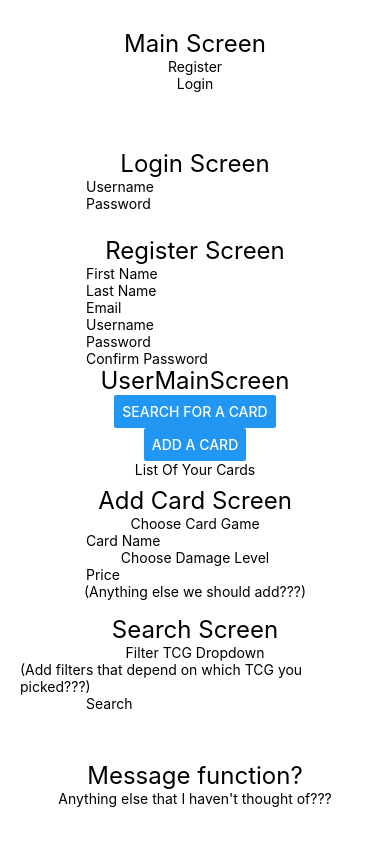
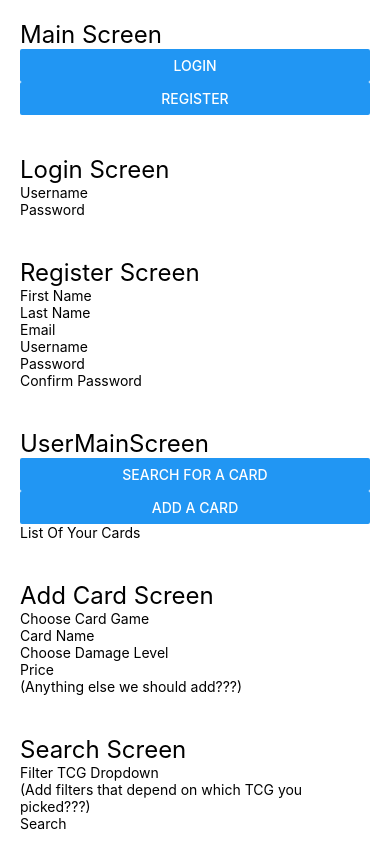
Before and after one commit to KevinCosma/TCG_Trader, a React Native app: screen / in a window 390 px wide. Built offline with nearby package versions, Linux system fonts and the light colour scheme.

Commit message:
Took out alignItems and justifyContent out of every style except for styles.container. Added another styles.headerText. Most importantly, I added a ScrollView. Will need to style that as well to make sure it works on both iPhone and Android

```diff
--- a/App.js
+++ b/App.js
@@ -5,10 +5,11 @@ import React from 'react';
 export default function App() {
   return (
     <View style={styles.container}>
+      <ScrollView>
         <View style={styles.mainScreen}>
           <Text style={styles.headerText}>Main Screen</Text>
-        <Text>Register</Text>
-        <Text>Login</Text>
+          <Button title='Login'/>
+          <Button title='Register'/>
         </View>
 
         <View style={styles.loginScreen}>
@@ -52,8 +53,9 @@ export default function App() {
 
         <View style={styles.discussion}>
           <Text style={styles.headerText}>Message function?</Text>
-        <Text>Anything else that I haven't thought of???</Text>
+          <Text style={styles.headerText}>Anything else that I haven't thought of???</Text>
         </View>
+      </ScrollView>
     </View>
   );
 }
@@ -68,51 +70,31 @@ const styles = StyleSheet.create({
 
   mainScreen: {
     padding: 20,
-    flex: 1,
-    alignItems: 'center',
-    justifyContent: 'center'
   },
 
   loginScreen: {
     padding: 20,
-    flex: 1,
-    alignItems: 'center',
-    justifyContent: 'center'
   },
 
   registerScreen: {
     padding: 20,
-    flex: 1,
-    alignItems: 'center',
-    justifyContent: 'center'
   },
 
   userMainScreen: {
     padding: 20,
     flex: 1,
-    alignItems: 'center',
-    justifyContent: 'center'
   },
 
   addCardScreen: {
     padding: 20,
-    flex: 1,
-    alignItems: 'center',
-    justifyContent: 'center'
   },
 
   searchScreen: {
     padding: 20,
-    flex: 1,
-    alignItems: 'center',
-    justifyContent: 'center'
   },
 
   discussion: {
     padding: 20,
-    flex: 1,
-    alignItems: 'center',
-    justifyContent: 'center'
   },
 
   headerText: {
```
Lines whose indentation alone changed are shown as unchanged.
